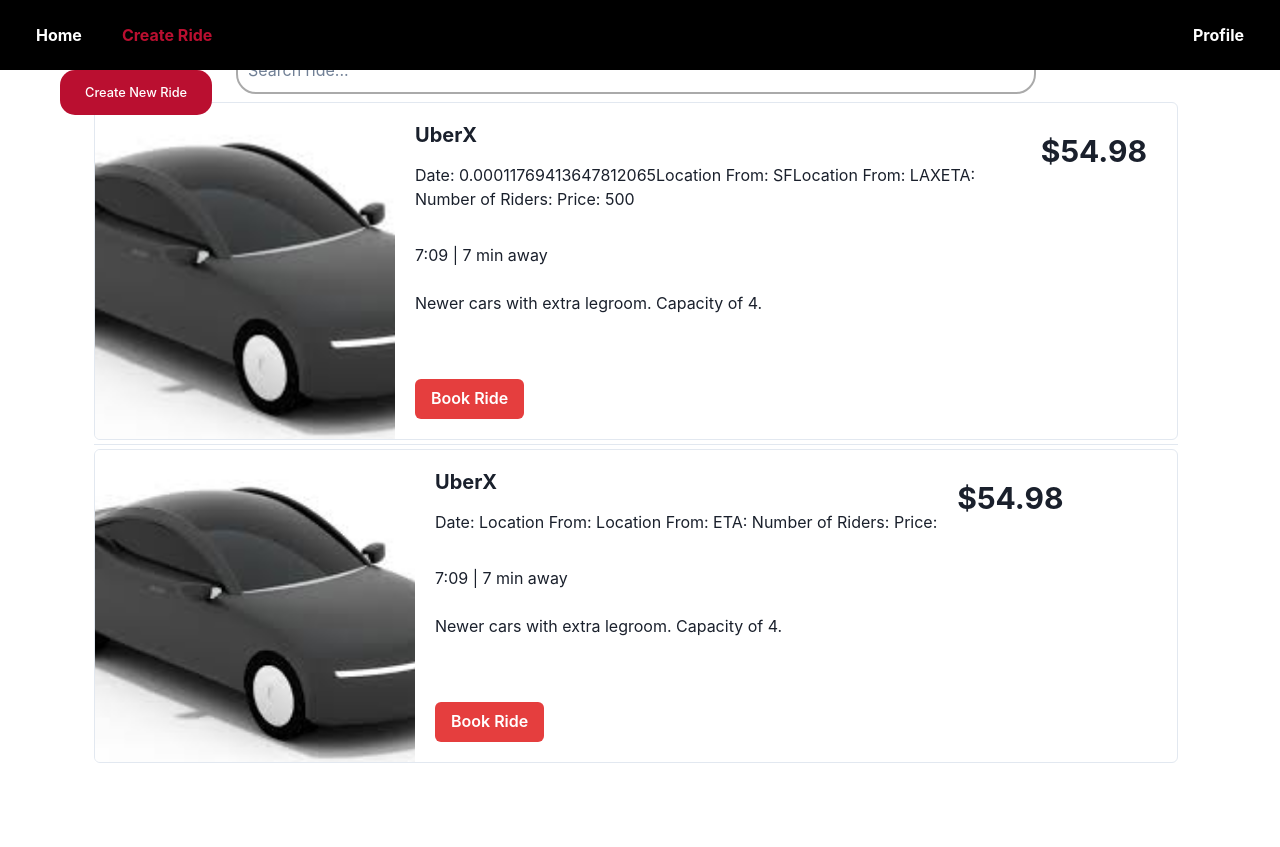
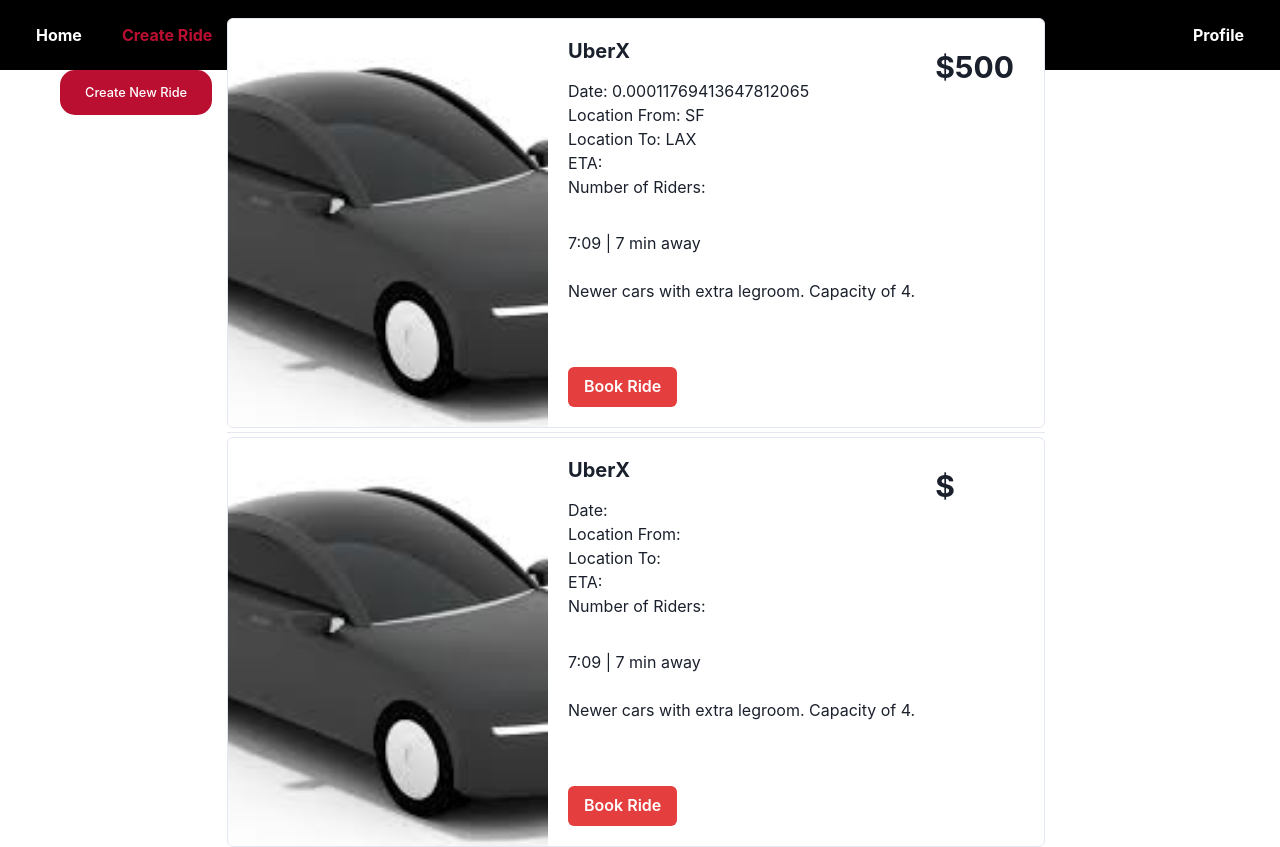
Before and after one commit to HowardHuang1/Rideshare, a React (Create React App) app: page /createRide in a window 1280 px wide. Before the commit the page ends 800 px from the top, so only its background shows below. Built offline with nearby package versions, Linux system fonts and the light colour scheme; no server answers; the HTML template or start-up script is replaced by a standard one.

Commit message:
Update RideCard.js

```diff
--- a/src/components/RideCard.js
+++ b/src/components/RideCard.js
@@ -1,5 +1,5 @@
 import React from 'react';
-import { Card, Text, Image, Stack, Heading, Button, CardHeader, CardBody, CardFooter } from '@chakra-ui/react'
+import { Card, Text, Image, Stack, Heading, Button, CardBody, CardFooter } from '@chakra-ui/react'
 import { ChakraProvider } from '@chakra-ui/react'
 
 function RideCard( { date, locationFrom, locationTo, durationInTraffic, price, numRidersAllowed } ) {
@@ -25,11 +25,14 @@
                 <Heading size='md'>UberX</Heading>
                 <Text py='2'>
                     Date: { date }
+                    <br />
                     Location From: { locationFrom }
-                    Location From: { locationTo }
+                    <br />
+                    Location To: { locationTo }
+                    <br />
                     ETA: { durationInTraffic }
+                    <br />
                     Number of Riders: { numRidersAllowed }
-                    Price: { price }
                 </Text>
                 <Text py='2'>
                     7:09 | 7 min away
@@ -45,7 +48,7 @@
                 </Button>
                 </CardFooter>
             </Stack>
-                <Heading fontSize='3xl' marginTop='30px' marginRight='30px'>$54.98</Heading>
+                <Heading fontSize='3xl' marginTop='30px' marginRight='30px'>${ price }</Heading>
             </Card>
         </ChakraProvider>
     );
```
